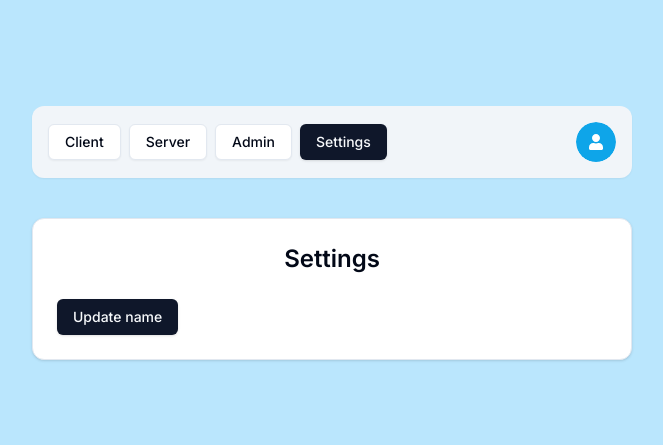
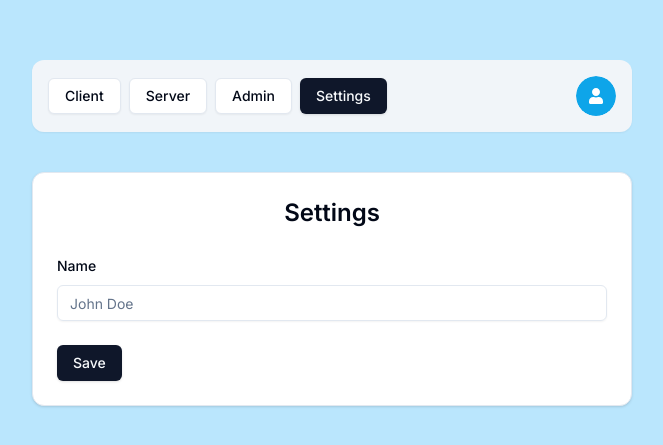
Before and after one commit to RonAlmog/nextjs-auth5, a Next.js app: page /settings in a window 1280 px wide. Shown: the part 167-612 px from the top of the page, without its empty margins (308-971 px from the left). Built offline with nearby package versions, Linux system fonts and the light colour scheme; no server answers.

Commit message:
update user name in settings

```diff
--- a/app/(protected)/settings/page.tsx
+++ b/app/(protected)/settings/page.tsx
@@ -4,18 +4,51 @@
 import { Button } from "@/components/ui/button";
 import { Card, CardContent, CardHeader } from "@/components/ui/card";
 import { useSession } from "next-auth/react";
-import { useTransition } from "react";
+import { useTransition, useState } from "react";
+import * as z from "zod";
+import { useForm } from "react-hook-form";
+import { SettingsSchema } from "@/schemas";
+import { Input } from "@/components/ui/input";
+import { zodResolver } from "@hookform/resolvers/zod";
+import {
+  Form,
+  FormControl,
+  FormField,
+  FormItem,
+  FormLabel,
+} from "@/components/ui/form";
+import { useCurrentUser } from "@/hooks/use-current-user";
 
 export default function SettingsPage() {
+  const user = useCurrentUser();
   // lets you update the session from client side
   const { update } = useSession();
+  const [error, setError] = useState<string | undefined>("");
+  const [success, setSuccess] = useState<string | undefined>("");
 
   const [isPending, startTransition] = useTransition();
+  const form = useForm<z.infer<typeof SettingsSchema>>({
+    resolver: zodResolver(SettingsSchema),
+    defaultValues: {
+      name: user?.name || undefined,
+    },
+  });
 
-  const onClick = () => {
+  const onSubmit = (values: z.infer<typeof SettingsSchema>) => {
     startTransition(() => {
-      settings({ name: "Johny" });
-      update(); // update session
+      settings(values)
+        .then((data) => {
+          if (data.error) {
+            setError(data.error);
+          }
+          if (data.success) {
+            update(); // update session
+            setSuccess(data.success);
+          }
+        })
+        .catch(() => {
+          setError("Something went wrong!");
+        });
     });
   };
 
@@ -25,9 +58,29 @@
         <p className="text-2xl font-semibold text-center">Settings</p>
       </CardHeader>
       <CardContent>
-        <Button onClick={onClick} disabled={isPending}>
-          Update name
-        </Button>
+        <Form {...form}>
+          <form className="space-y-6" onSubmit={form.handleSubmit(onSubmit)}>
+            <div className="space-y-4">
+              <FormField
+                control={form.control}
+                name="name"
+                render={({ field }) => (
+                  <FormItem>
+                    <FormLabel>Name</FormLabel>
+                    <FormControl>
+                      <Input
+                        {...field}
+                        placeholder="John Doe"
+                        disabled={isPending}
+                      />
+                    </FormControl>
+                  </FormItem>
+                )}
+              />
+            </div>
+            <Button type="submit">Save</Button>
+          </form>
+        </Form>
       </CardContent>
     </Card>
   );
--- a/auth.ts
+++ b/auth.ts
@@ -5,6 +5,7 @@
 import { db } from "./lib/db";
 import { getUserById } from "./data/user";
 import { getTwoFactorConfirmationByUserId } from "./data/two-factor-confirmation";
+import { getAccountByUserId } from "./data/account";
 
 const prisma = new PrismaClient();
 
@@ -78,6 +79,7 @@
       if (session.user) {
         session.user.name = token.name;
         session.user.email = token.email;
+        session.user.isOAuth = token.isOAuth as boolean;
       }
 
       return session;
@@ -88,7 +90,10 @@
       const existingUser = await getUserById(token.sub);
       if (!existingUser) return token;
 
+      const existingAccount = await getAccountByUserId(existingUser.id);
+
       // here you can add fields to your token!
+      token.isOAuth = !!existingAccount; // only OAuth users have a record in account
       token.name = existingUser.name;
       token.email = existingUser.email;
       token.role = existingUser.role;
--- /dev/null
+++ b/data/account.ts
@@ -0,0 +1,13 @@
+import { db } from "@/lib/db";
+
+export const getAccountByUserId = async (userId: string) => {
+  try {
+    const account = await db.account.findFirst({
+      where: { userId },
+    });
+
+    return account;
+  } catch (error) {
+    return null;
+  }
+};
--- a/next-auth.d.ts
+++ b/next-auth.d.ts
@@ -4,6 +4,7 @@
 export type ExtendedUser = DefaultSession["user"] & {
   role: UserRole;
   isTwoFactorEnabled: Boolean;
+  isOAuth: Boolean;
   // you can add custom fields here:
   // customField: string;
 };
```
